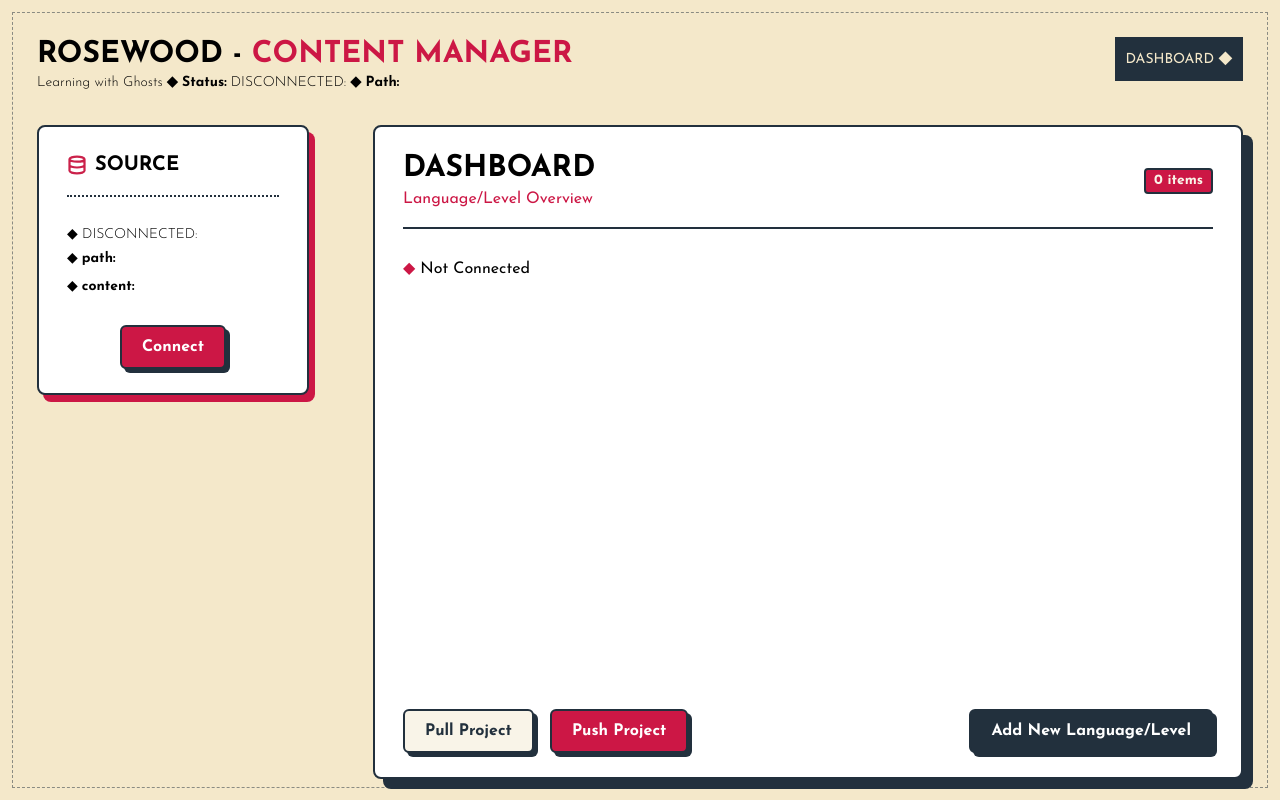
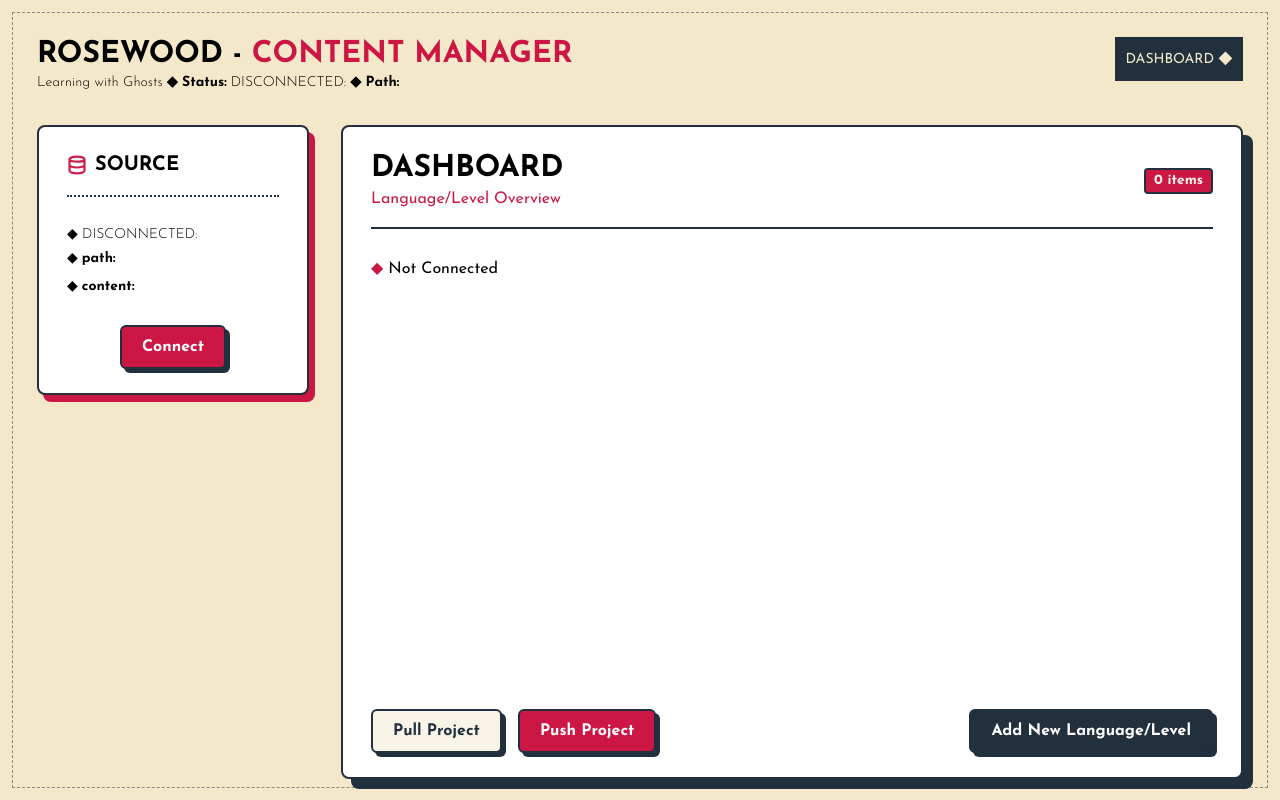
Before and after one commit to marciomarquessouza/rosewood-lwg, a React (Vite) app: page / in a window 1280 px wide. Built offline with nearby package versions, Linux system fonts and the light colour scheme.

Commit message:
feat: refactor routing structure and add ProjectLayout component

```diff
--- a/src/renderer/App.tsx
+++ b/src/renderer/App.tsx
@@ -1,13 +1,17 @@
+import { HashRouter, Route, Routes, Outlet } from "react-router-dom";
+
 import { DaysContentProvider } from "./contexts/DaysContentContext";
 import { FeedbackProvider } from "./contexts/FeedbackContext";
 import { ProjectContentProvider } from "./contexts/ProjectContentContext";
 import { ProjectInfoProvider } from "./contexts/ProjectInfoContext";
+
 import { Dashboard } from "./features/Dashboard";
 import { DayForm } from "./features/Days/DayForm";
 import { DayList } from "./features/Days/DayList";
 import { ProjectForm } from "./features/Projects/ProjectForm";
+
 import { AppLayout } from "./layouts/AppLayout";
-import { HashRouter, Route, Routes } from "react-router-dom";
+import { ProjectLayout } from "./layouts/ProjectLayout";
 
 export function App() {
   return (
@@ -17,21 +21,27 @@ export function App() {
           <ProjectContentProvider>
             <Routes>
               <Route element={<AppLayout />}>
-                <Route path="/" element={<Dashboard />} />
-                <Route path="/project/new" element={<ProjectForm />} />
+                <Route element={<ProjectLayout />}>
+                  <Route index element={<Dashboard />} />
+
+                  <Route path="project/new" element={<ProjectForm />} />
+
                   <Route
-                  path="/project/:language/:level"
+                    path="project/:language/:level"
                     element={<ProjectForm />}
                   />
+
                   <Route element={<DaysContentProvider />}>
                     <Route
-                    path="/project/:language/:level/days"
+                      path="project/:language/:level/days"
                       element={<DayList />}
                     />
+
                     <Route
-                    path="/project/:language/:level/days/:day"
+                      path="project/:language/:level/days/:day"
                       element={<DayForm />}
                     />
+                  </Route>
                 </Route>
               </Route>
             </Routes>
--- a/src/renderer/features/Dashboard/index.tsx
+++ b/src/renderer/features/Dashboard/index.tsx
@@ -93,9 +93,6 @@ export function Dashboard() {
   }
 
   return (
-    <div className="flex h-full min-h-0 flex-row gap-16">
-      <SourcePanel />
-
     <Panel
       className="flex min-h-0 flex-1 flex-col"
       header={<DashboardHeader lines={projectContent?.lines.length ?? 0} />}
@@ -153,6 +150,5 @@ export function Dashboard() {
         </>
       )}
     </Panel>
-    </div>
   );
 }
--- /dev/null
+++ b/src/renderer/layouts/ProjectLayout.tsx
@@ -0,0 +1,11 @@
+import { Outlet } from "react-router-dom";
+import { SourcePanel } from "../features/SourcePanel";
+
+export function ProjectLayout() {
+  return (
+    <div className="flex h-full min-h-0 flex-row gap-8">
+      <SourcePanel />
+      <Outlet />
+    </div>
+  );
+}
```
Lines whose indentation alone changed are shown as unchanged.
